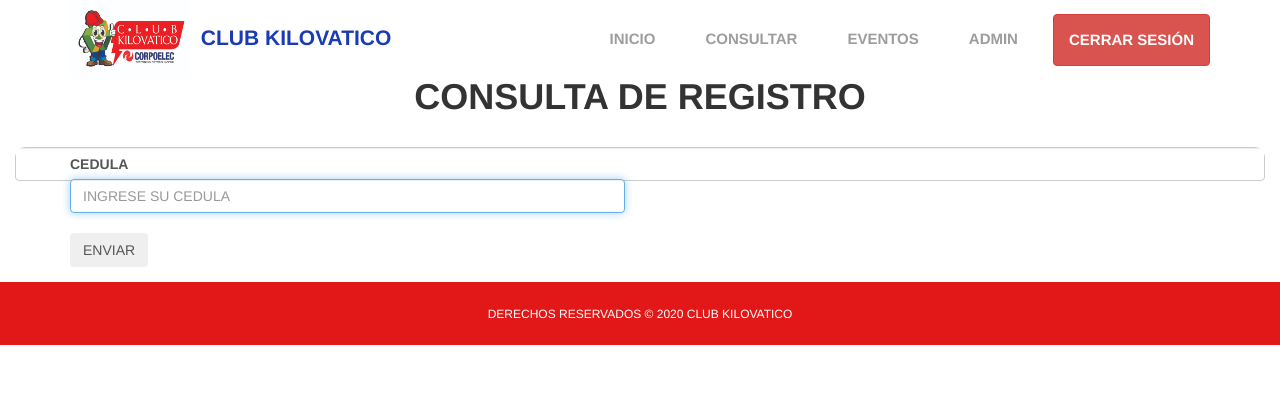
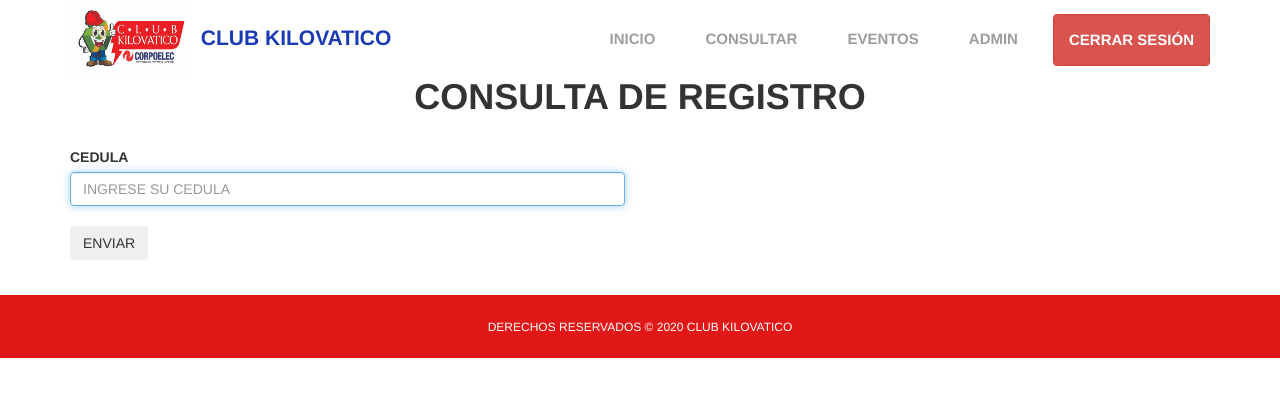
Before and after one commit to yorlysoro/club2, a Django app: page /consultar/ in a window 1280 px wide. Shown: the part 17-414 px from the top of the page. Run offline with Django 3.2, Linux system fonts and the light colour scheme; the visitor is signed in with stand-in values (Sample User, id 1); some libraries are stand-ins or nearby versions.

Commit message:
Modificando algunos templates

```diff
--- a/club/club/Apps/Empleados/templates/Empleados/consulta.html
+++ b/club/club/Apps/Empleados/templates/Empleados/consulta.html
@@ -9,7 +9,7 @@
 
 	<div class="container contsuper">
 		<div class="contenedor">
-			<form method="post" class="form-control templatemo-create-account">
+			<form method="post" class="templatemo-create-account">
 				{% csrf_token %}
 					<div class="form-group">
 						<div class="container">
--- a/club/club/Apps/Empleados/templates/Empleados/crear-cuenta.html
+++ b/club/club/Apps/Empleados/templates/Empleados/crear-cuenta.html
@@ -22,7 +22,7 @@
 
 	<div class="container contsuper">
 		<div class="contenedor">
-			<form method="post" class="form-control templatemo-create-account" enctype="multipart/form-data">
+			<form method="post" class="emplatemo-create-account" enctype="multipart/form-data">
 				{% csrf_token %}
 				<div class="form-group">
 					<div class="container">
--- a/club/club/Apps/Empleados/templates/Empleados/index.html
+++ b/club/club/Apps/Empleados/templates/Empleados/index.html
@@ -293,7 +293,7 @@
             </div>
           </div>
           <div class="row">
-            <div class="copyright-text">
+            <div class="copyright-text float-bottom">
               <p>DERECHOS RESERVADOS &copy; 2020 CLUB KILOVATICO</p>
             </div>
           </div>
```
